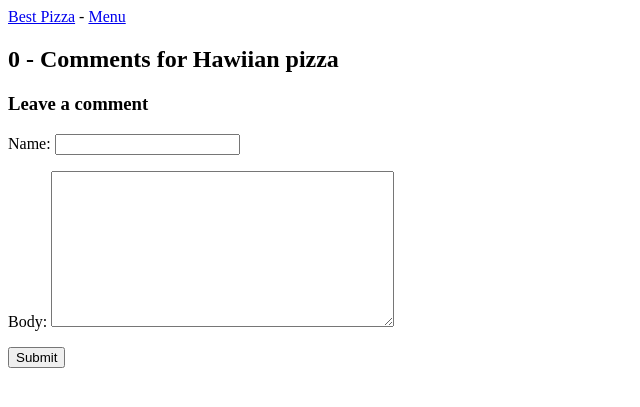
After one commit to Joshua-Hockerman/Pizzaria, a Django app: page /toppings/1/ in a window 1280 px wide. The commit adds this page. Shown: the top 407 px of the page, without its empty margins (0-640 px from the left). Run offline with Django 3.2, Linux system fonts and the light colour scheme; data comes from the database, SQL or seed files in the repository; both versions use the stored data as it was after the commit.

Commit message:
Final content commit, comments can now be added on each pizza's menu page. Time to add some creativity to the project.

```diff
--- a/pizzas/admin.py
+++ b/pizzas/admin.py
@@ -1,8 +1,9 @@
 from django.contrib import admin
-from .models import Pizza, Topping
+from .models import Pizza, Topping, Comment
 
 
 # Register your models here.
 
 admin.site.register(Pizza)
 admin.site.register(Topping)
+admin.site.register(Comment)
--- /dev/null
+++ b/pizzas/forms.py
@@ -0,0 +1,8 @@
+from .models import Comment
+from django import forms
+
+
+class CommentForm(forms.ModelForm):
+    class Meta:
+        model = Comment
+        fields = ("name", "body")
--- a/pizzas/models.py
+++ b/pizzas/models.py
@@ -14,7 +14,7 @@ class Pizza(models.Model):
 
 
 class Topping(models.Model):
-    """Thie creates a model to store the toppings to each pizza."""
+    """This creates a model to store the toppings to each pizza."""
 
     pizza = models.ForeignKey(Pizza, on_delete=models.CASCADE)
 
@@ -22,3 +22,21 @@ class Topping(models.Model):
 
     def __str__(self):
         return self.name
+
+
+class Comment(models.Model):
+    """This create a model for the comments to go on each pizza page."""
+
+    pizza = models.ForeignKey(Pizza, on_delete=models.CASCADE)
+
+    name = models.CharField(max_length=80)
+
+    body = models.TextField()
+
+    created_on = models.DateTimeField(auto_now_add=True)
+
+    class Meta:
+        ordering = ["created_on"]
+
+    def __str__(self):
+        return "Comment {} by {}".format(self.body, self.name)
--- /dev/null
+++ b/pizzas/templates/pizzas/pizza_comment.html
@@ -0,0 +1,35 @@
+{% extends "pizzas/base.html" %}
+
+{% block page_header %}
+<div class="col-md-8 card mb-4 mt-3">
+    <div class="card-body">
+
+        <h2>{{comments.count}} - Comments for {{ pizza }} pizza</h2>
+
+        {% for comment in comments %}
+        <div class="comments" style="padding: 10px;">
+            <p class="front-weight-bold">
+                {{comment.name}}
+                <span class=" text-muted font-weight-normal">
+                    {{comment.created_on}}
+                </span>
+            </p>
+            {{comment.body | linebreaks}}
+        </div>
+        {% endfor %}
+    </div>
+</div>
+
+<div class="col-md-8 mb-4 mt-3">
+    <div class="card-body">
+        <h3>Leave a comment</h3>
+        <form method="post" style="margin-top: 1.3am;">
+            {{ comment_form.as_p }}
+            {% csrf_token %}
+            <button type="submit" class="btn btn-primary btn-lg">Submit</button>
+        </form>
+    </div>
+</div>
+
+
+{% endblock page_header %}
--- a/pizzas/urls.py
+++ b/pizzas/urls.py
@@ -10,4 +10,5 @@ urlpatterns = [
     path("", views.index, name="index"),
     path("menu", views.menu, name="menu"),
     path("menu/<int:pizza_id>/", views.toppings, name="toppings"),
+    path("toppings/<int:pizza_id>/", views.pizza_comment, name="pizza_comment"),
 ]
--- a/pizzas/views.py
+++ b/pizzas/views.py
@@ -1,5 +1,6 @@
-from django.shortcuts import render
+from django.shortcuts import render, get_object_or_404
 from .models import Pizza, Topping
+from .forms import CommentForm
 
 # Create your views here.
 
@@ -23,3 +24,31 @@ def toppings(request, pizza_id):
     context = {"pizza": pizza, "toppings": toppings}
 
     return render(request, "pizzas/toppings.html", context)
+
+
+def pizza_comment(request, pizza_id):
+    pizza = Pizza.objects.get(id=pizza_id)
+    comments = pizza.comment_set.order_by("created_on")
+    new_comment = None
+    # When a comment is posted
+    if request.method == "POST":
+        comment_form = CommentForm(data=request.POST)
+        if comment_form.is_valid():
+            # Create a comment object but do not save it to the database yet
+            new_comment = comment_form.save(commit=False)
+            # Assign the current pizza to the comment
+            new_comment.pizza = pizza
+            # Save the comment to the database
+            new_comment.save()
+
+    else:
+        comment_form = CommentForm()
+
+    context = {
+        "pizza": pizza,
+        "comments": comments,
+        "new_comment": new_comment,
+        "comment_form": comment_form,
+    }
+
+    return render(request, "pizzas/pizza_comment.html", context)
```
Also changed, not shown: pizzas/templates/pizzas/toppings.html (+6 -1 lines), db.sqlite3, pizzas/migrations/0003_comment.py (added), pizzas/migrations/0004_rename_post_comment_pizza.py (added).
